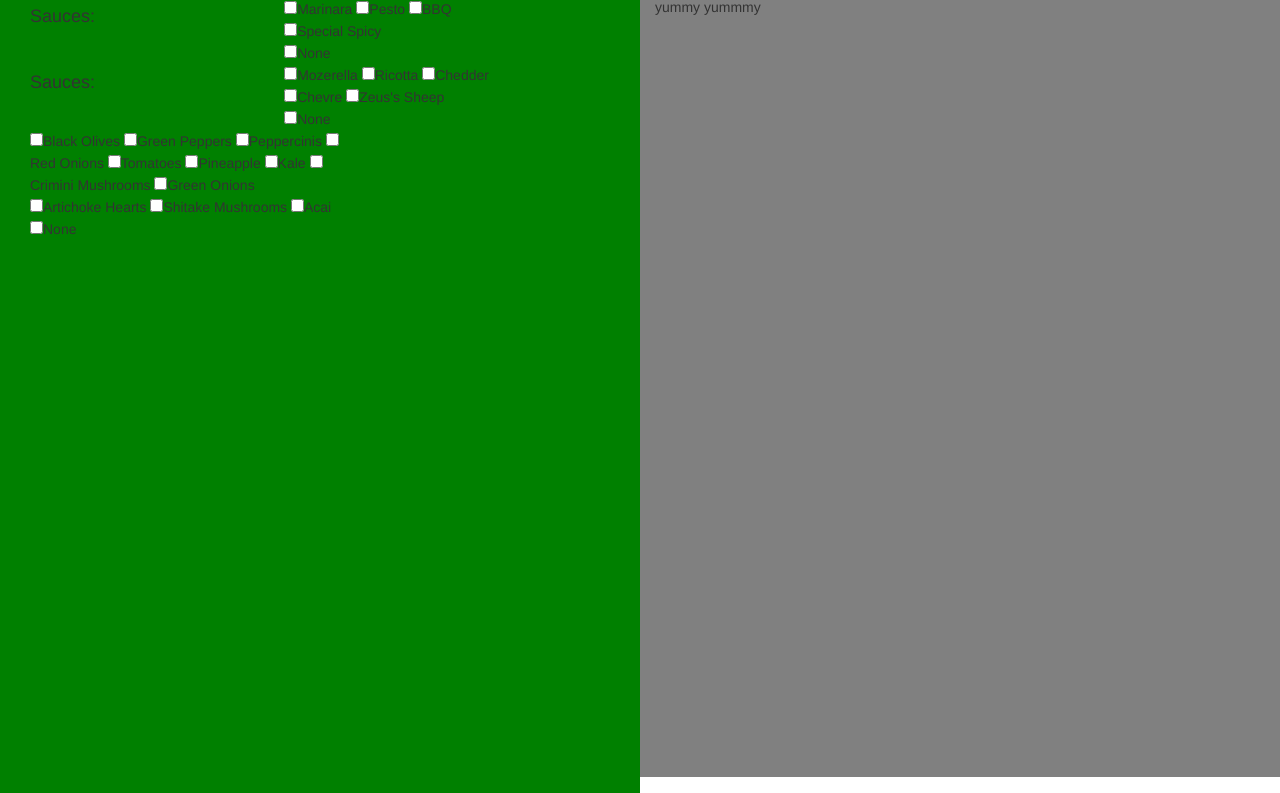
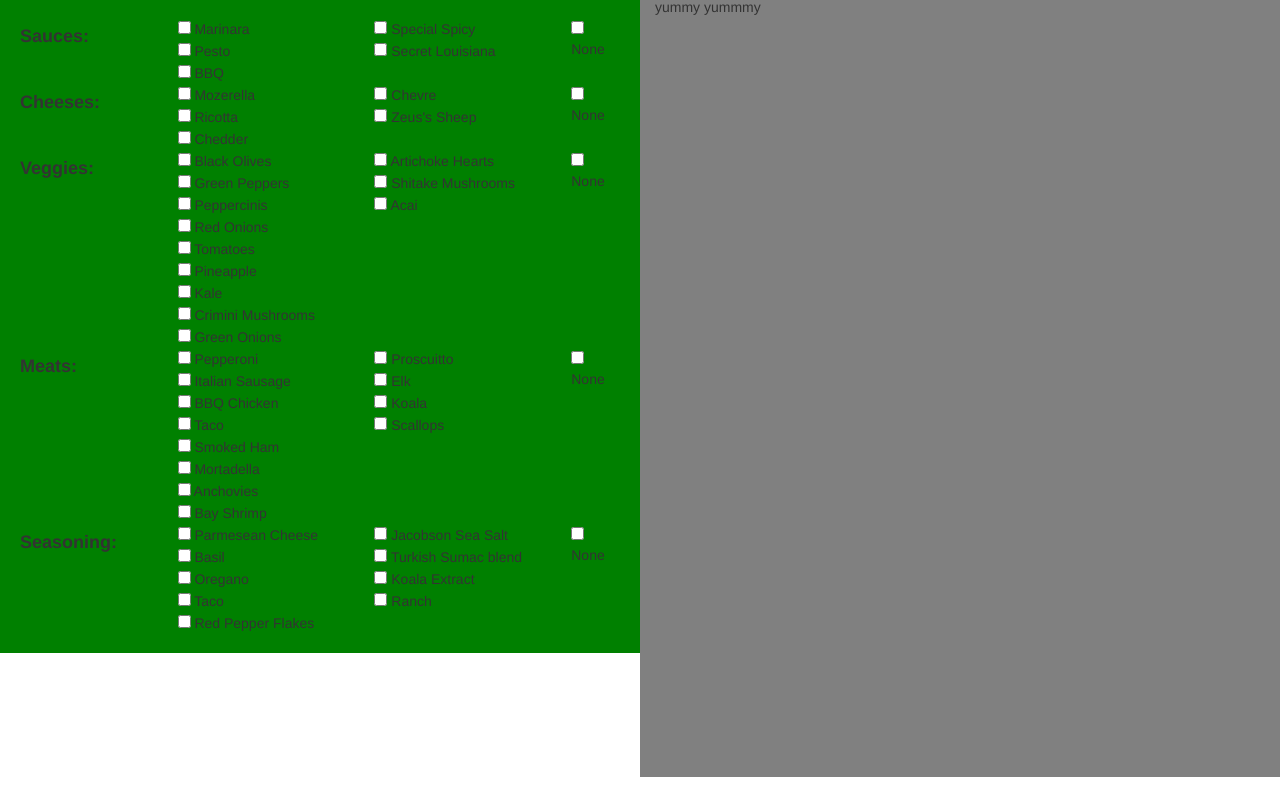
Before and after one commit to jacksoncafazzo/GiogiornosPizza-Code-Review, a plain HTML site: page index.html in a window 1280 px wide. Shown: the part 136-929 px from the top of the page. Drawn offline with nearby package versions, Linux system fonts and the light colour scheme.

Commit message:
complete checkboxes, begin jQuery click listeners

```diff
--- a/css/styles.css
+++ b/css/styles.css
@@ -11,6 +11,10 @@ html, body {
   background: cyan;
 }
 
+.type-of-item h4 {
+  font-weight: bold;
+}
+
 .create-pizza {
   background: red;
   min-height: 100%;
@@ -20,10 +24,13 @@ html, body {
   background: red;
 }
 
-.topping-select {
-  margin-bottom: -750px;
-  padding-bottom: 750px;
+.topping-select  {
+
   background: green;
+}
+
+.topping-select  {
+  padding: 20px;
 }
 
 .pizza-info {
--- a/index.html
+++ b/index.html
@@ -17,7 +17,7 @@
       </div>
       <div class="row">
         <div class="col-md-6 create-pizza">
-          <h2>Choose your toppings</h2>
+          <h2>Choose your personalized pizza options here</h2>
         </div>
         <div class="col-md-6 confirm-order">
           <button class="btn btn-lg" type="submit">Confirm Order</button>
@@ -26,42 +26,131 @@
       <div class="row">
         <div class="col-md-6 topping-select">
           <form id="newPizza">
-            <div class="col-md-5 sauce">
-              <h4>Sauces: </h4>
+            <div class="row">
+              <div class="col col-md-3 type-of-item">
+                <h4>Sauces: </h4>
+              </div>
+              <div class="col col-md-9 type-of-item">
+                <div class="row sauce">
+                  <div class="col-md-5 incl">
+                    <input type="checkbox" name="sauce"> Marinara<br>
+                    <input type="checkbox" name="sauce"> Pesto<br>
+                    <input type="checkbox" name="sauce"> BBQ<br>
+                  </div>
+                  <div class="col col-md-5 plus">
+                    <input type="checkbox" name="sauce"> Special Spicy<br>
+                    <input type="checkbox" name="sauce"> Secret Louisiana<br>
+                  </div>
+                  <div class="col col-md-2 free">
+                    <input class="free" type="checkbox" name="sauce"> None<br>
+                  </div>
+                </div>
+              </div>
             </div>
-            <div class="col-md-7 sauce">
-              <input class="incl" type="checkbox" name="sauce">Marinara
-              <input class="incl" type="checkbox" name="sauce">Pesto
-              <input class="incl" type="checkbox" name="sauce">BBQ<br>
-              <input class="plus" type="checkbox" name="sauce">Special Spicy<br>
-              <input class="free" type="checkbox" name="sauce">None<br>
+            <div class="row cheese">
+              <div class="col col-md-3 type-of-item">
+                <h4>Cheeses: </h4>
+              </div>
+              <div class="col col-md-9 type-of-item">
+                <div class="row">
+                  <div class="col col-md-5 incl">
+                    <input type="checkbox" name="cheese"> Mozerella<br>
+                    <input type="checkbox" name="cheese"> Ricotta<br>
+                    <input type="checkbox" name="cheese"> Chedder<br>
+                  </div>
+                  <div class="col col-md-5 plus">
+                    <input type="checkbox" name="cheese"> Chevre<br>
+                    <input type="checkbox" name="cheese"> Zeus's Sheep<br>                  </div>
+                  <div class="col col-md-2 free">
+                    <input type="checkbox" name="cheese"> None<br>
+                  </div>
+                </div>
+              </div>
             </div>
-            <div class="col-md-5 cheese">
-              <h4>Sauces: </h4>
+            <div class="row veggies">
+              <div class="col col-md-3 type-of-item">
+                <h4>Veggies: </h4>
+              </div>
+              <div class="col col-md-9 type-of-item">
+                <div class="row">
+                  <div class="col col-md-5 incl">
+                    <input type="checkbox" name="veggies"> Black Olives<br>
+                    <input type="checkbox" name="veggies"> Green Peppers<br>
+                    <input type="checkbox" name="veggies"> Peppercinis<br>
+                    <input type="checkbox" name="veggies"> Red Onions<br>
+                    <input type="checkbox" name="veggies"> Tomatoes<br>
+                    <input type="checkbox" name="veggies"> Pineapple<br>
+                    <input type="checkbox" name="veggies"> Kale<br>
+                    <input type="checkbox" name="veggies"> Crimini Mushrooms<br>
+                    <input type="checkbox" name="veggies"> Green Onions<br>
+                  </div>
+                  <div class="col col-md-5 plus">
+                    <input type="checkbox" name="veggies"> Artichoke Hearts<br>
+                    <input type="checkbox" name="veggies"> Shitake Mushrooms<br>
+                    <input type="checkbox" name="veggies"> Acai<br>
+                  </div>
+                  <div class="col col-md-2 free">
+                    <input type="checkbox" name="veggies"> None<br>
+                  </div>
+                </div>
+              </div>
             </div>
-            <div class="col-md-7 cheese">
-              <input class="incl" type="checkbox" name="cheese">Mozerella
-              <input class="incl" type="checkbox" name="cheese">Ricotta
-              <input class="incl" type="checkbox" name="cheese">Chedder<br>
-              <input class="plus" type="checkbox" name="cheese">Chevre
-              <input class="plus" type="checkbox" name="cheese">Zeus's Sheep<br>
-              <input class="free" type="checkbox" name="cheese">None<br>
+            <div class="row meat">
+              <div class="col col-md-3 type-of-item">
+                <h4>Meats: </h4>
+              </div>
+              <div class="col col-md-9 type-of-item">
+                <div class="row">
+                  <div class="col col-md-5 incl">
+                    <input type="checkbox" name="meats"> Pepperoni<br>
+                    <input type="checkbox" name="meats"> Italian Sausage<br>
+                    <input type="checkbox" name="meats"> BBQ Chicken<br>
+                    <input type="checkbox" name="meats"> Taco<br>
+                    <input type="checkbox" name="meats"> Smoked Ham<br>
+                    <input type="checkbox" name="meats"> Mortadella<br>
+                    <input type="checkbox" name="meats"> Anchovies<br>
+                    <input type="checkbox" name="meats"> Bay Shrimp<br>
+                  </div>
+                  <div class="col col-md-5 plus">
+                    <input type="checkbox" name="meats"> Proscuitto<br>
+                    <input type="checkbox" name="meats"> Elk<br>
+                    <input type="checkbox" name="meats"> Koala<br>
+                    <input type="checkbox" name="meats"> Scallops<br>
+                  </div>
+                  <div class="col col-md-2 free">
+                    <input type="checkbox" name="meats"> None<br>
+                  </div>
+                </div>
+              </div>
             </div>
-            <div class="col-md-7 veggies">
-              <input class="incl" type="checkbox" name="veggies">Black Olives
-              <input class="incl" type="checkbox" name="veggies">Green Peppers
-              <input class="incl" type="checkbox" name="veggies">Peppercinis
-              <input class="incl" type="checkbox" name="veggies">Red Onions
-              <input class="incl" type="checkbox" name="veggies">Tomatoes
-              <input class="incl" type="checkbox" name="veggies">Pineapple
-              <input class="incl" type="checkbox" name="veggies">Kale
-              <input class="incl" type="checkbox" name="veggies">Crimini Mushrooms
-              <input class="incl" type="checkbox" name="veggies">Green Onions<br>
-              <input class="plus" type="checkbox" name="veggies">Artichoke Hearts
-              <input class="plus" type="checkbox" name="veggies">Shitake Mushrooms
-              <input class="plus" type="checkbox" name="veggies">Acai<br>
-              <input class="free" type="checkbox" name="veggies">None<br>
+            <div class="row seasoning" >
+              <div class="col col-md-3 type-of-item" >
+                <h4>Seasoning: </h4>
+              </div>
+              <div class="col col-md-9 type-of-item">
+                <form id="seasoning">
+                  <div class="row">
+                    <div class="col col-md-5 incl">
+                      <input type="checkbox" name="seasoning"> Parmesean Cheese<br>
+                      <input type="checkbox" name="seasoning"> Basil<br>
+                      <input type="checkbox" name="seasoning"> Oregano<br>
+                      <input type="checkbox" name="seasoning"> Taco<br>
+                      <input type="checkbox" name="seasoning"> Red Pepper Flakes<br>
+                    </div>
+                    <div class="col col-md-5 plus">
+                      <input type="checkbox" name="seasoning"> Jacobson Sea Salt<br>
+                      <input type="checkbox" name="seasoning"> Turkish Sumac blend<br>
+                      <input type="checkbox" name="seasoning"> Koala Extract<br>
+                      <input type="checkbox" name="seasoning"> Ranch<br>
+                    </div>
+                    <div class="col col-md-2 free" >
+                      <input type="checkbox" name="seasoning" id="noSeasoning"> None<br>
+                    </div>
+                  </div>
+                </form>
+              </div>
             </div>
+
           </form>
         </div>
         <div class="col-md-6 pizza-info">
--- a/js/scripts.js
+++ b/js/scripts.js
@@ -52,5 +52,11 @@ function getPizzaPrice (pizza) {
 $(document).ready(function () {
   $("#newPizza").submit(function () {
 
-  })
-})
+  });
+
+  $("#noSeasoning").click(function() {
+    $("input:checkbox").attr('checked', 'checked');
+    $('.seasoning').val('uncheck all');
+
+});
+});
```
